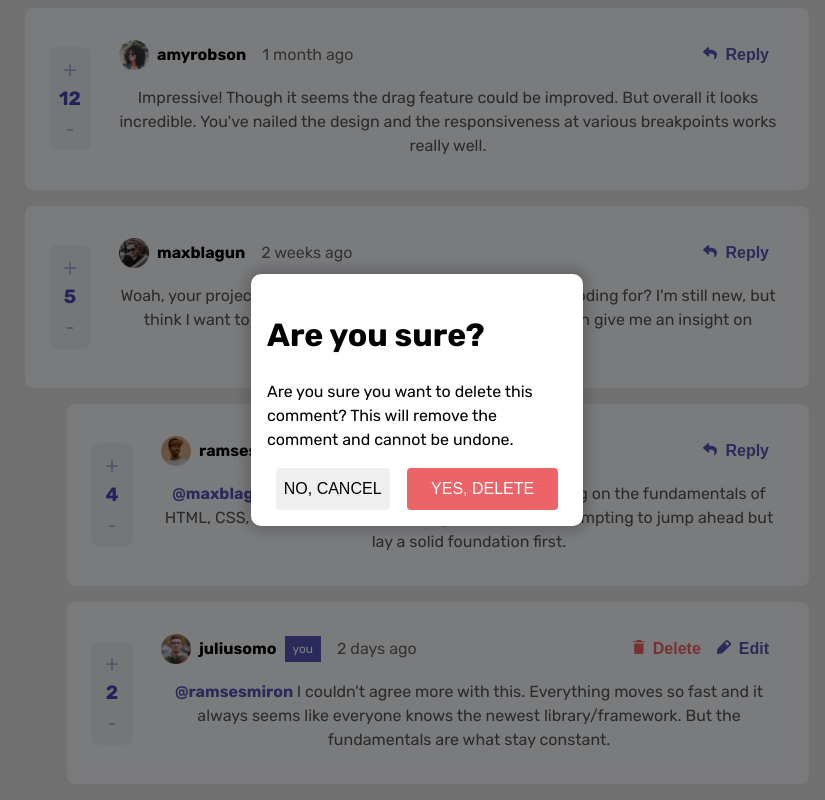
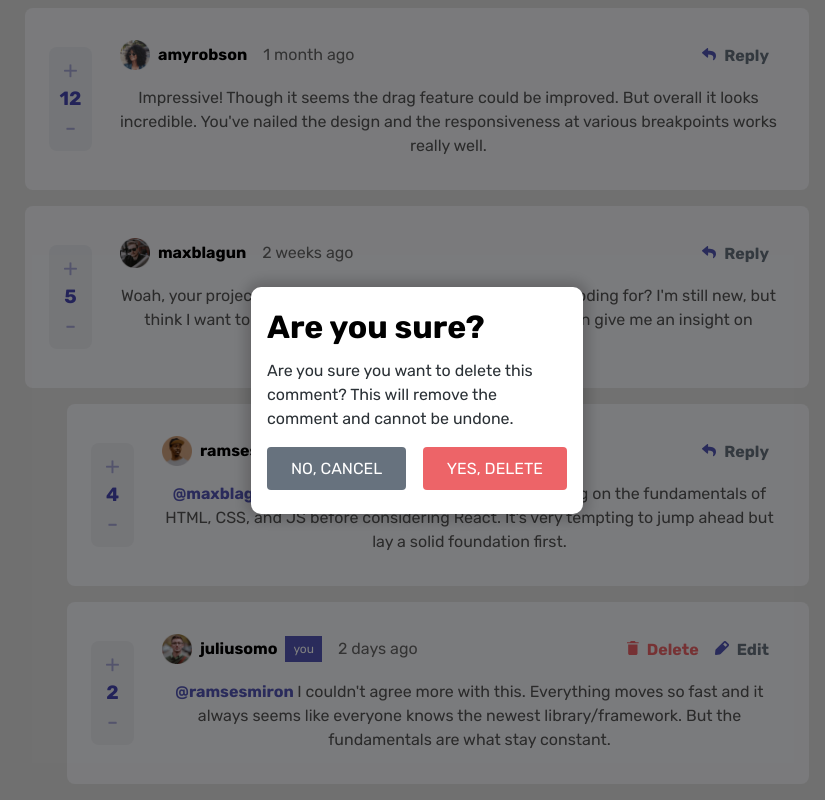
Before and after one commit to blautista/mentor-comment-box, a React (Create React App) app: page / in a window 1280 px wide. Both pictures are taken after a click on the button "Delete". Shown: the top 800 px of the page, without its empty margins (223-1048 px from the left). Built offline with nearby package versions, Linux system fonts and the light colour scheme.

Commit message:
Made styling more akin to example

```diff
--- a/src/components/Buttons/Button.module.css
+++ b/src/components/Buttons/Button.module.css
@@ -1,5 +1,5 @@
 :root {
-  --success-color: hsl(238, 40%, 52%);
+  --success-color: hsl(211, 10%, 45%);
   --warning-color: hsl(358, 79%, 66%);
 }
 
@@ -38,3 +38,8 @@
   color: white;
   padding: 12px 24px 12px 24px;
 }
+.cancel {
+  background: var(--success-color);
+  color: white;
+  padding: 12px 24px 12px 24px;
+}
--- a/src/components/Modal/Modal.module.css
+++ b/src/components/Modal/Modal.module.css
@@ -34,9 +34,15 @@
   align-items: center;
 }
 
+.modalHeader h1 {
+  margin: 0;
+}
+
 .modalBody {
+  margin: 8px 0px 8px 0px;
   display: flex;
   flex-direction: column;
+  color: hsl(207, 11%, 19%);
 }
 
 .modalFooter {
--- a/src/components/Modal/ModalButtons.module.css
+++ b/src/components/Modal/ModalButtons.module.css
@@ -1,5 +1,5 @@
 .container {
   margin-top: 16px;
   display: flex;
-  justify-content: space-around;
+  justify-content: space-between;
 }
--- a/src/index.css
+++ b/src/index.css
@@ -22,3 +22,7 @@ code {
   font-family: source-code-pro, Menlo, Monaco, Consolas, "Courier New",
     monospace;
 }
+
+button {
+  font-family: inherit;
+}
```
